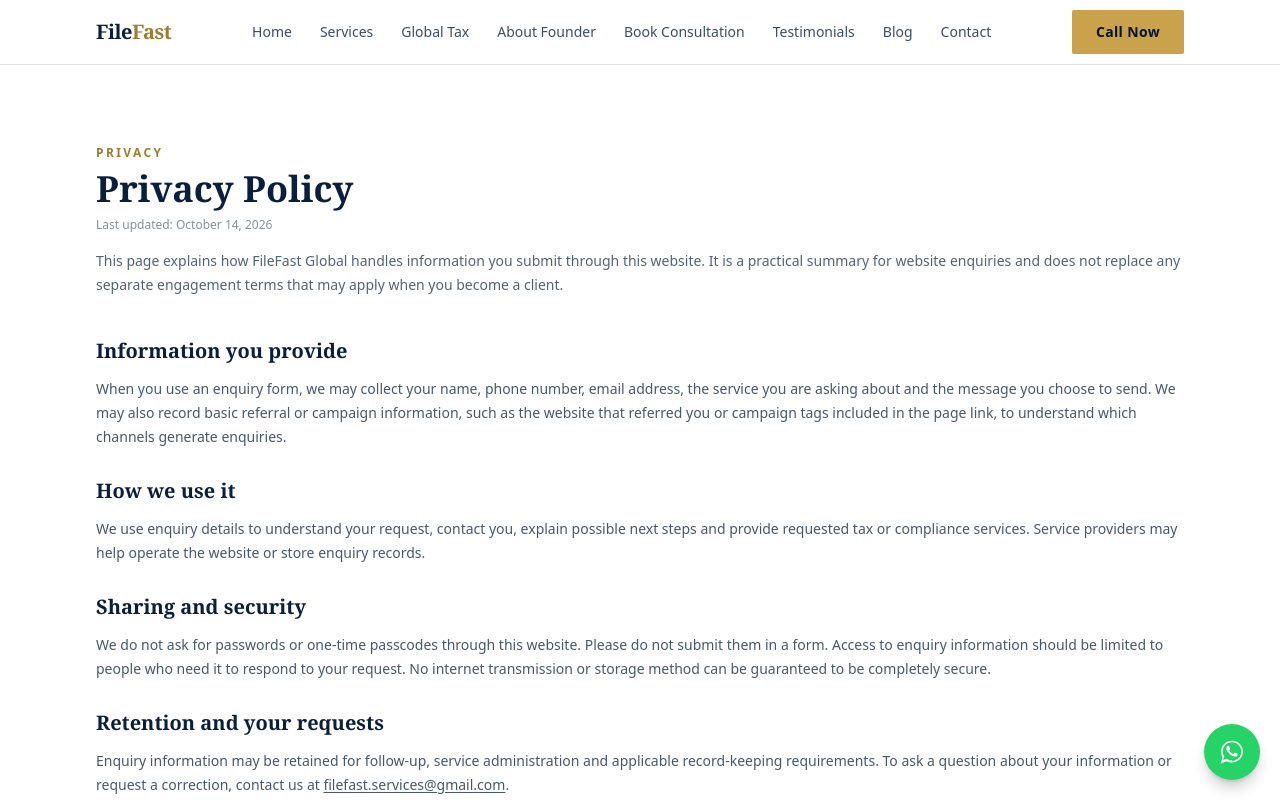
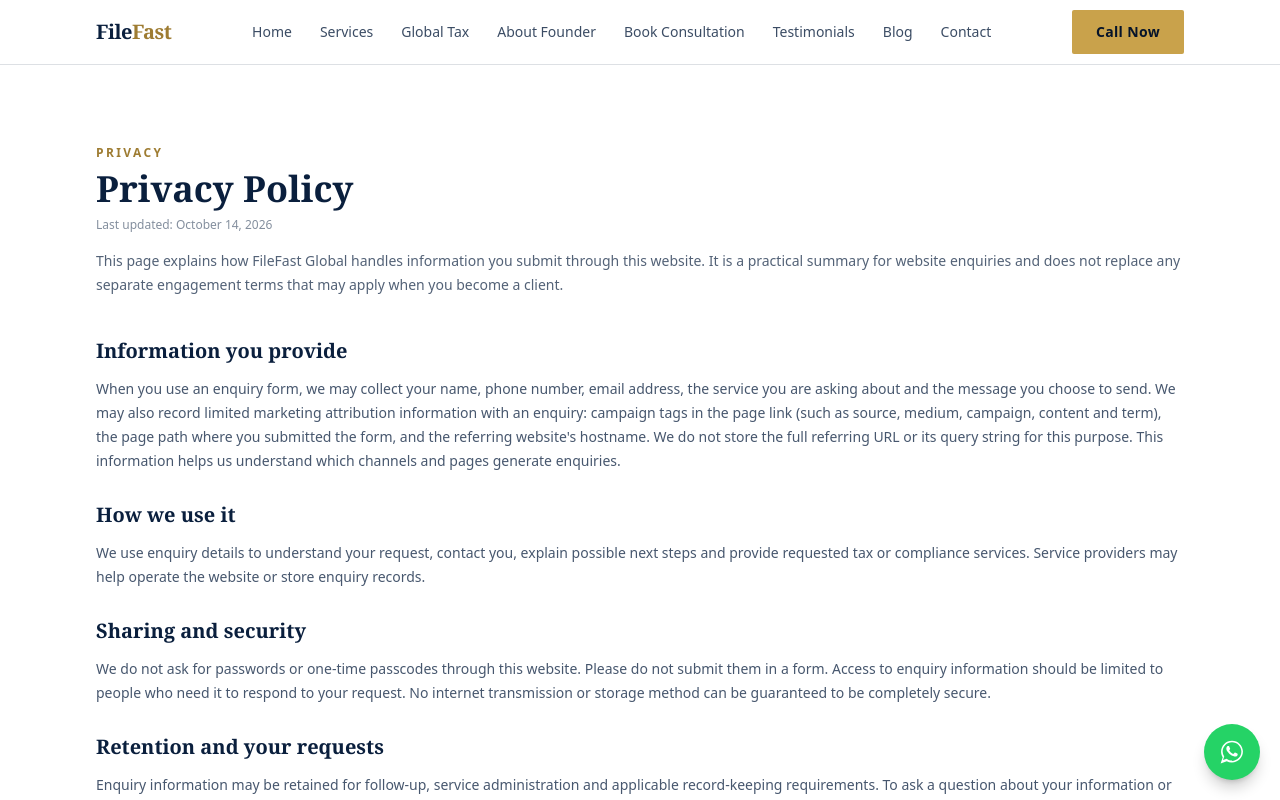
Before and after one commit to filefastservices-dotcom/filefast-website, a Next.js app: page /privacy-policy in a window 1280 px wide. Shown: the top 800 px of the page. Built offline with nearby package versions, Linux system fonts and the light colour scheme.

Commit message:
Clarify privacy disclosure for campaign and referrer attribution

```diff
--- a/src/app/privacy-policy/page.js
+++ b/src/app/privacy-policy/page.js
@@ -1,11 +1,11 @@
 export const metadata = {
   title: "Privacy Policy",
-  description: "Learn how FileFast Global uses information submitted through its website enquiry forms.",
+  description: "Learn how FileFast Global handles enquiry details and limited marketing attribution information submitted through its website.",
   alternates: { canonical: "/privacy-policy" },
   openGraph: {
     url: "https://www.filefastglobal.com/privacy-policy",
     title: "Privacy Policy | FileFast Global",
-    description: "How FileFast Global uses information submitted through website enquiry forms.",
+    description: "How FileFast Global handles website enquiries and limited marketing attribution information.",
   },
 };
 
@@ -18,7 +18,7 @@ export default function PrivacyPolicyPage() {
       <p className="mt-4 text-sm leading-6 text-navy/70">This page explains how FileFast Global handles information you submit through this website. It is a practical summary for website enquiries and does not replace any separate engagement terms that may apply when you become a client.</p>
       <section className="mt-10 space-y-3">
         <h2 className="font-display text-xl font-semibold text-navy">Information you provide</h2>
-        <p className="text-sm leading-6 text-navy/75">When you use an enquiry form, we may collect your name, phone number, email address, the service you are asking about and the message you choose to send. We may also record basic referral or campaign information, such as the website that referred you or campaign tags included in the page link, to understand which channels generate enquiries.</p>
+        <p className="text-sm leading-6 text-navy/75">When you use an enquiry form, we may collect your name, phone number, email address, the service you are asking about and the message you choose to send. We may also record limited marketing attribution information with an enquiry: campaign tags in the page link (such as source, medium, campaign, content and term), the page path where you submitted the form, and the referring website's hostname. We do not store the full referring URL or its query string for this purpose. This information helps us understand which channels and pages generate enquiries.</p>
       </section>
       <section className="mt-7 space-y-3">
         <h2 className="font-display text-xl font-semibold text-navy">How we use it</h2>
```
